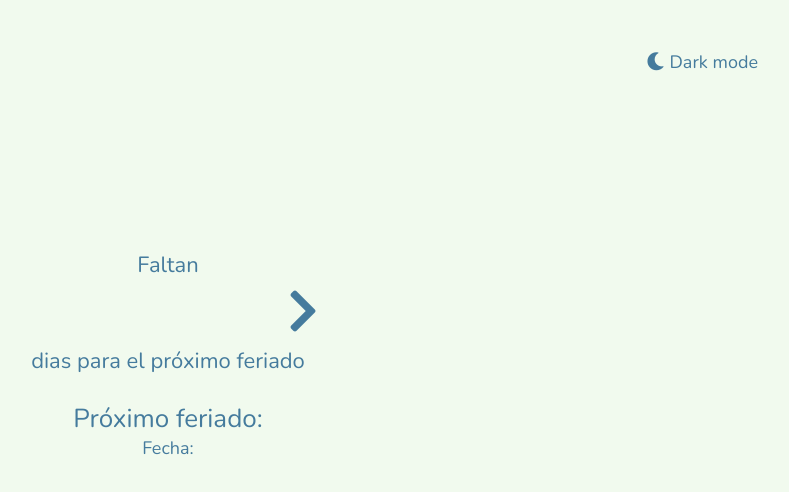
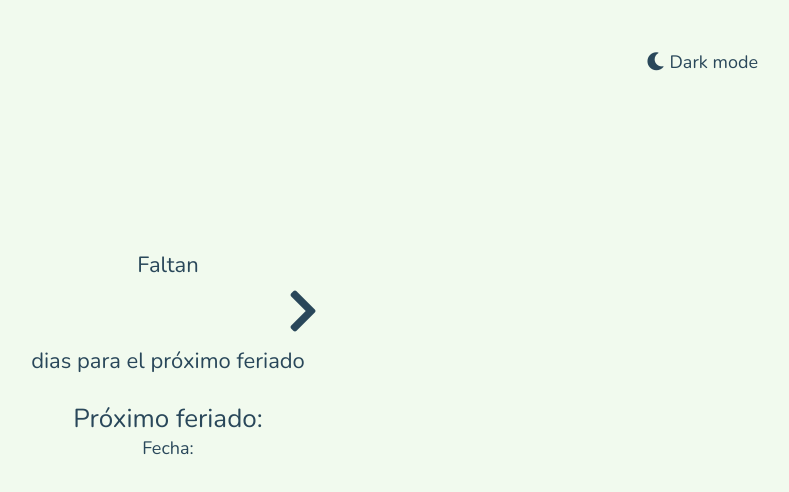
Before and after one commit to nMusacchio/feriados2, a plain HTML site: page index.html in a window 1280 px wide. Shown: the whole page, without its empty margins (472-1261 px from the left). Drawn offline with nearby package versions, Linux system fonts and the light colour scheme; no server answers.

Commit message:
light-fon-color: 457b9d->29475a

```diff
--- a/assets/css/style.css
+++ b/assets/css/style.css
@@ -10,7 +10,7 @@
 :root{
     --dark-bg-color: #1d3557;
     --dark-font-color: #e2e2e2;
-    --light-font-color: #457b9d;
+    --light-font-color: #29475a;
     --light-bg-color: #f1faee;
 
 }
```
